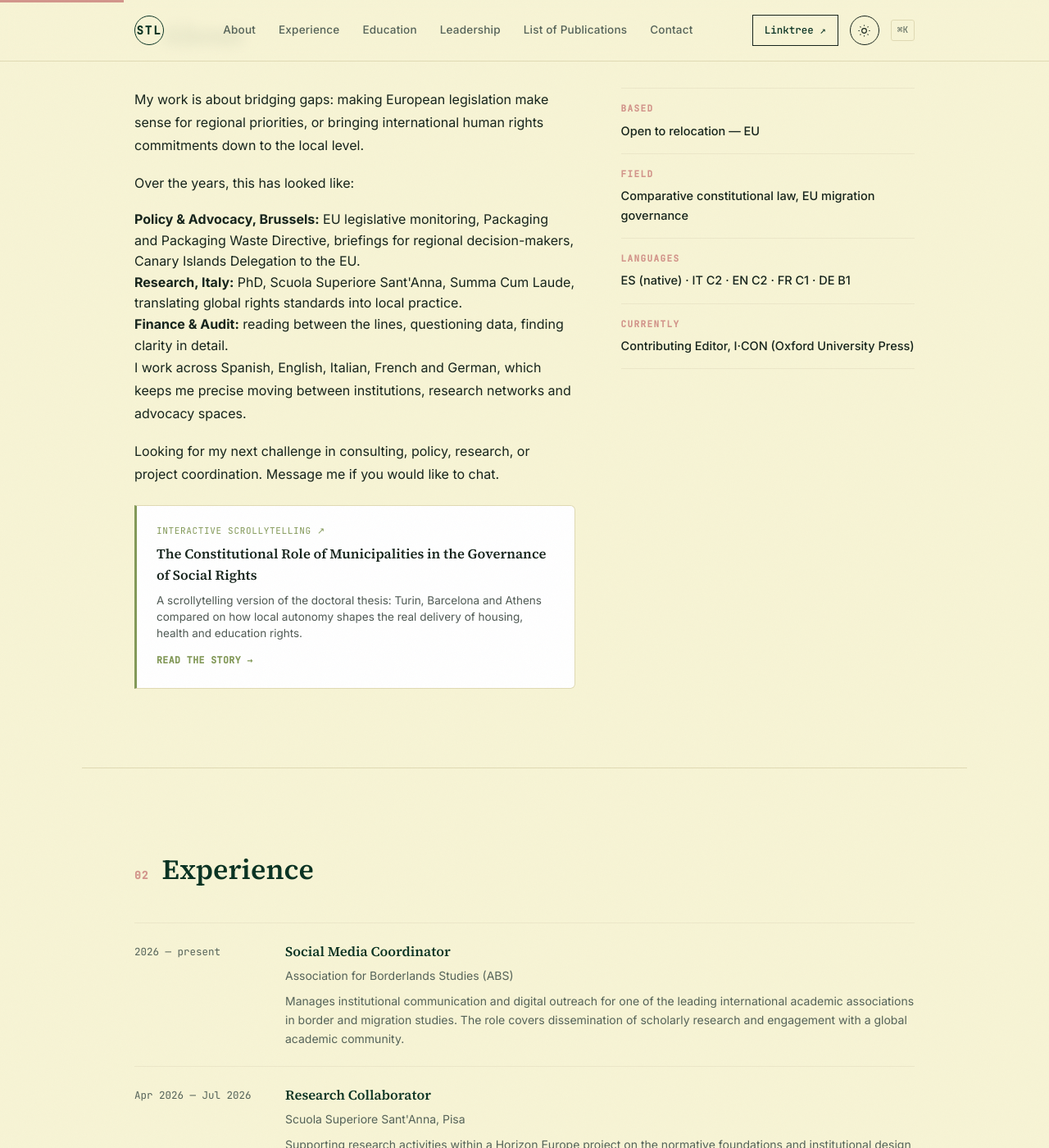
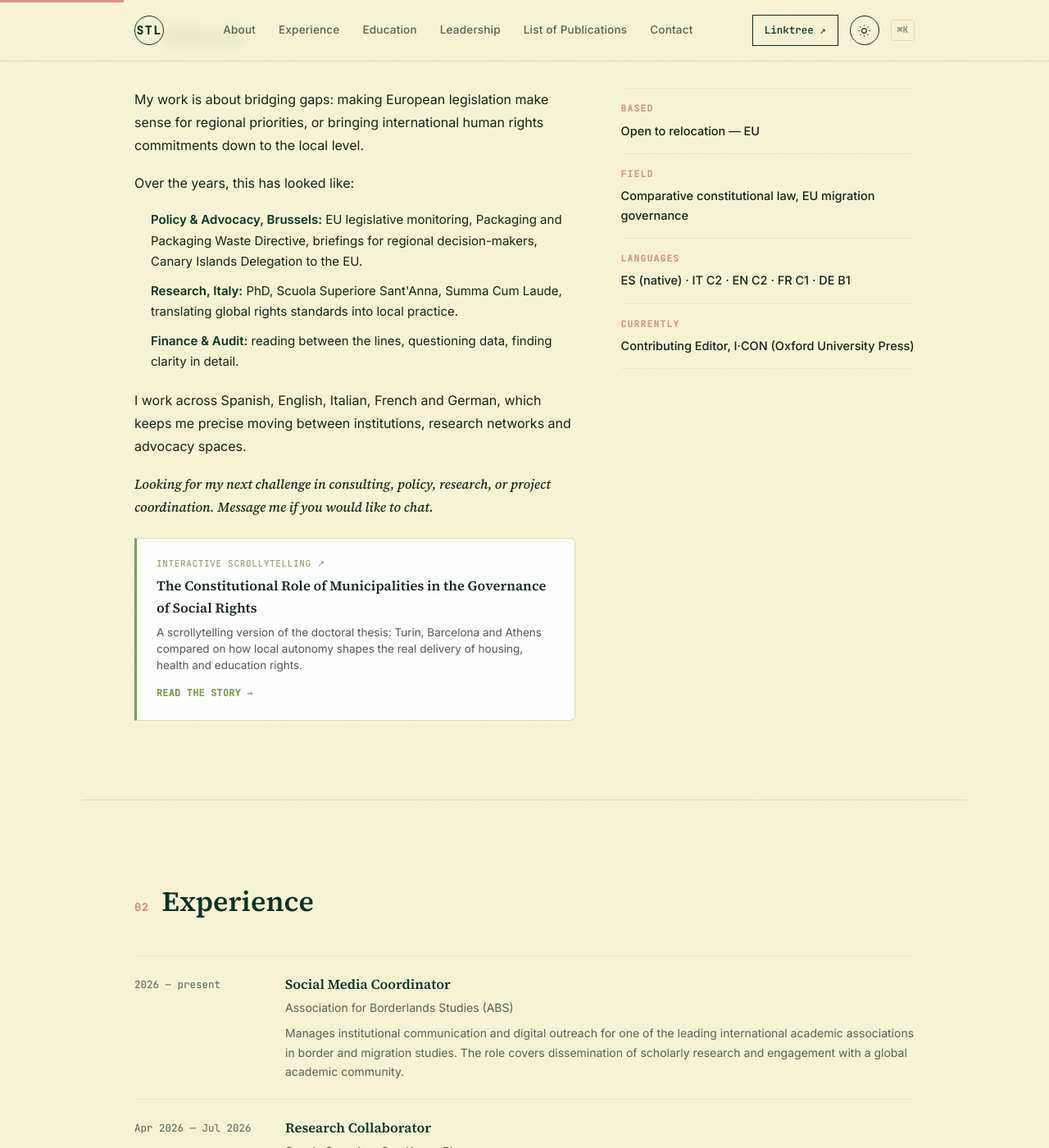
Before and after one commit to stalaveralodos-ux/s.talaveralodos, a Jekyll site: the page built from index.html, in a window 1280 px wide and 1400 px high, scrolled down 1075 px. Shown: the whole window at 82% size. Built offline with Jekyll 4.4.1, drawn with Linux system fonts in a browser that asks for light colours.

Commit message:
Add files via upload

```diff
--- a/assets/main.js
+++ b/assets/main.js
@@ -63,6 +63,10 @@
       const match = text.includes(q);
       item.classList.toggle('hidden', !match);
       if (match) visible++;
+      if (match && q) {
+        const parentDetails = item.closest('details.pub-accordion');
+        if (parentDetails) parentDetails.open = true;
+      }
     });
     countEl.textContent = q ? `${visible} of ${items.length}` : '';
   }
@@ -103,7 +107,6 @@
     { label: 'Experience', hint: 'section', href: '#experience' },
     { label: 'Visiting Periods', hint: 'section', href: '#visiting' },
     { label: 'Education', hint: 'section', href: '#education' },
-    { label: 'Teaching Experience', hint: 'section', href: '#teaching' },
     { label: 'List of Publications', hint: 'section', href: '#publications' },
     { label: 'Research Funding & Grant Preparation', hint: 'section', href: '#research-funding' },
     { label: 'Research Methods & Digital Competencies', hint: 'section', href: '#research-methods' },
--- a/assets/style.css
+++ b/assets/style.css
@@ -217,6 +217,13 @@
 .about-text p:last-child{ margin-bottom:0; }
 .about-text em{ font-family: var(--serif); font-style: italic; color: var(--navy); }
 
+.about-keyword-list{ margin: 4px 0 20px; padding-left: 20px; }
+.about-keyword-list li{ font-size: 15px; color: var(--ink); line-height: 1.7; margin-bottom: 10px; }
+.about-keyword-list li::marker{ color: var(--terracotta); }
+.about-keyword-list li:last-child{ margin-bottom: 0; }
+.about-keyword-list strong{ color: var(--navy); font-weight: 600; }
+.about-cta{ font-family: var(--serif); font-style: italic; color: var(--navy); margin-top: 6px !important; }
+
 .about-facts dl{ margin:0; }
 .fact{ padding: 16px 0; border-top: 1px solid var(--line-soft); }
 .fact:last-child{ border-bottom: 1px solid var(--line-soft); }
@@ -315,6 +322,20 @@
 .accordion-body .exp-item{ grid-template-columns: 90px 1fr; padding: 18px 0; }
 .accordion-body .exp-item:first-child{ border-top: none; }
 
+.section-accordion{ border: none; background: none; }
+.section-head-toggle{
+  cursor: pointer;
+  list-style: none;
+  user-select: none;
+}
+.section-head-toggle::-webkit-details-marker{ display:none; }
+.section-head-toggle::after{
+  content: "+";
+  font-family: var(--mono); font-size: 18px; color: var(--terracotta);
+  margin-left: auto;
+}
+.section-accordion[open] .section-head-toggle::after{ content: "−"; }
+
 @media (max-width: 600px){
   .accordion-body .exp-item{ grid-template-columns: 1fr; gap: 4px; }
 }
@@ -405,6 +426,31 @@
   white-space: nowrap;
 }
 .pub-item.hidden{ display: none; }
+
+.pub-accordion{
+  border-top: 1px solid var(--line-soft);
+  margin-bottom: 4px;
+}
+.pub-accordion .pub-list{ padding-top: 6px; }
+.pub-category-toggle{
+  list-style: none;
+  cursor: pointer;
+  display: flex; align-items: center; gap: 12px;
+  padding: 18px 0;
+  font-family: var(--mono); font-size: 12.5px; letter-spacing: 1.2px; text-transform: uppercase;
+  color: var(--terracotta); font-weight: 600;
+}
+.pub-category-toggle::-webkit-details-marker{ display:none; }
+.pub-category-toggle::before{
+  content: "+";
+  font-family: var(--mono); font-size: 15px; color: var(--terracotta);
+  width: 14px;
+}
+.pub-accordion[open] .pub-category-toggle::before{ content: "−"; }
+.pub-category-toggle .accordion-count{
+  margin-left: auto; text-transform: none; letter-spacing: 0; font-weight: 500;
+  color: var(--ink-soft);
+}
 
 /* ---------- botón "Copy citation" ---------- */
 .cite-btn{
```
